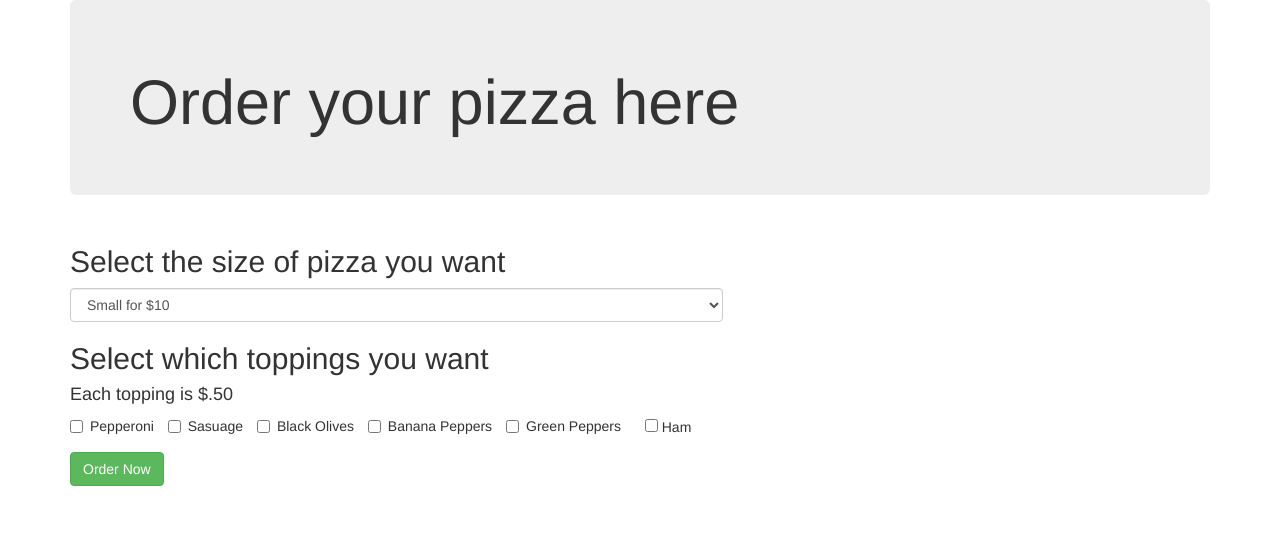
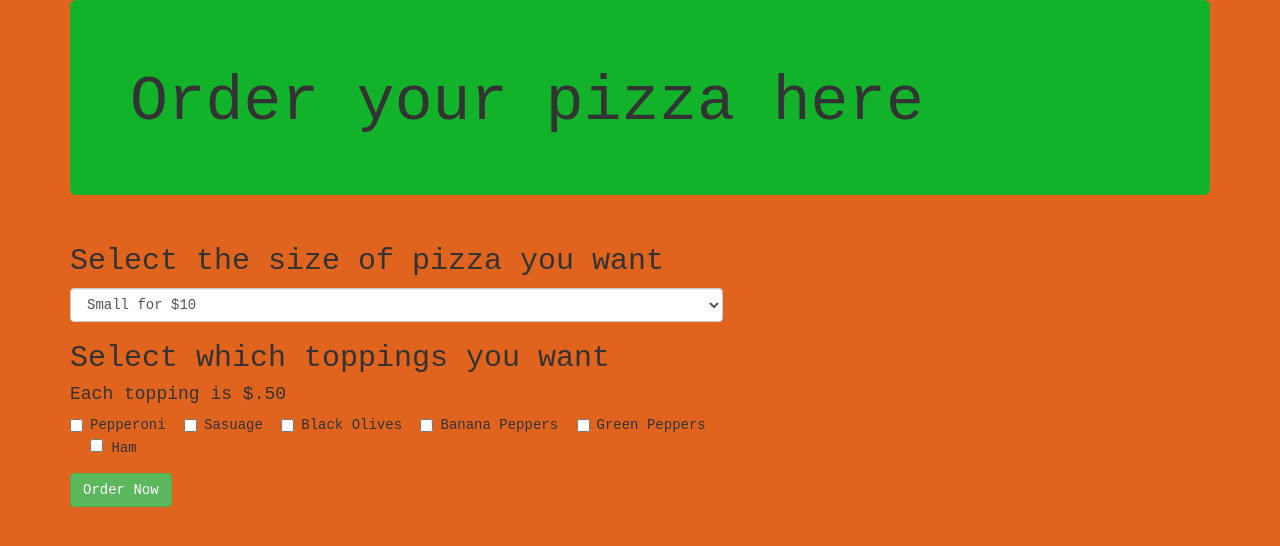
Before and after one commit to londonb/pizzaorder, a plain HTML site: page index.html in a window 1280 px wide. Drawn offline with nearby package versions, Linux system fonts and the light colour scheme.

Commit message:
add stylings

```diff
--- a/css/styles.css
+++ b/css/styles.css
@@ -1,3 +1,12 @@
 #cost {
   display: none;
 }
+
+.jumbotron {
+  background-color: #12B22B;
+}
+
+body {
+  background-color: #E0641D;
+  font-family: monospace;
+}
```
Also changed, not shown: index.html (+3 -3 lines).
